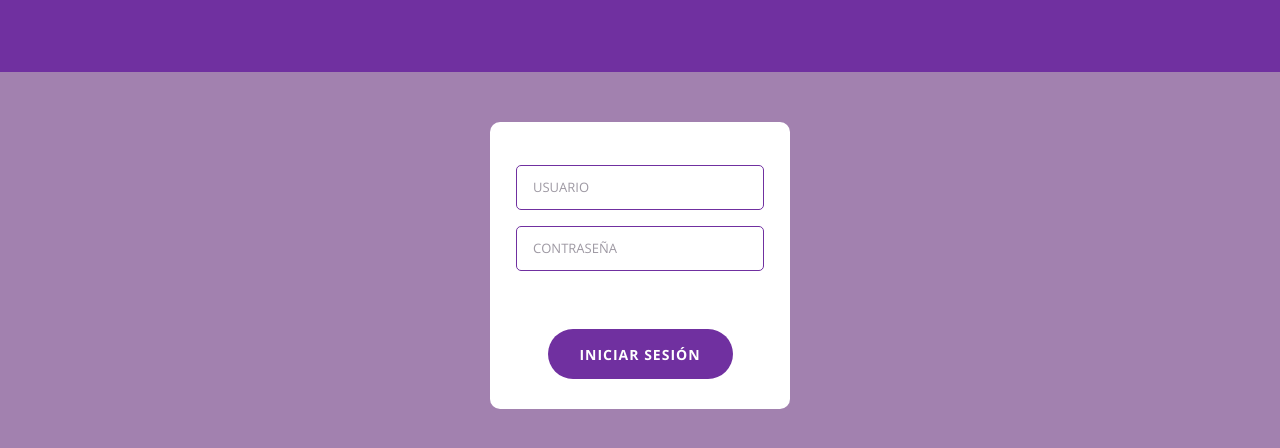
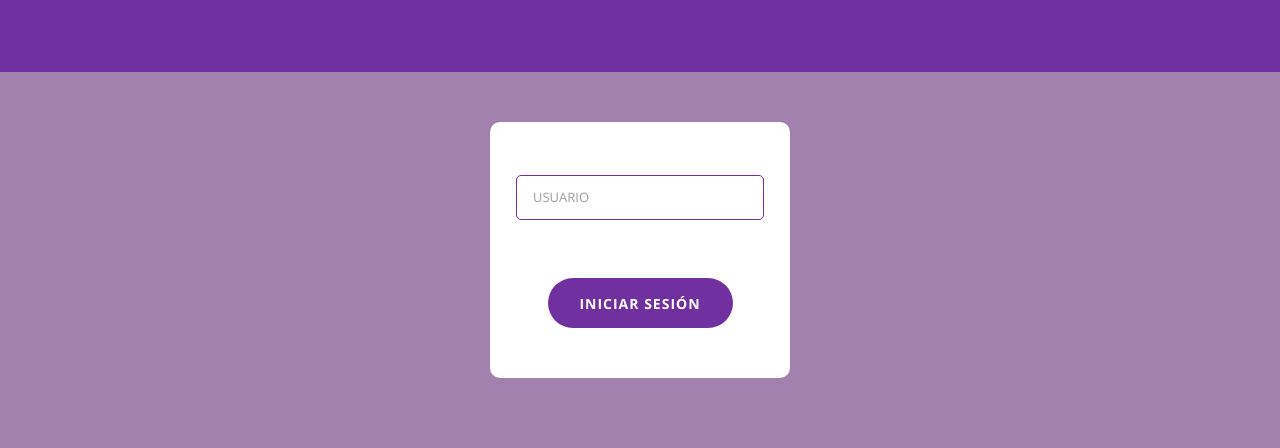
Before and after one commit to napoozinho/Pagina-externa-Evento-Remix, a plain HTML site: page index.html in a window 1280 px wide. Drawn offline with Linux system fonts and the light colour scheme.

Commit message:
simplificado el login

```diff
--- a/index.html
+++ b/index.html
@@ -24,7 +24,7 @@
                     <!-- <label class="form-label" for="email">Correo electrónico</label> -->
                     <input class="form-input" type="text" placeholder="USUARIO" name="email" id="email" required>
                     <!-- <label class="form-label" for="password">Contraseña</label> -->
-                    <input class="form-input" type="password" placeholder="CONTRASEÑA" name="password" id="password" required>
+                    <!-- <input class="form-input" type="password" placeholder="CONTRASEÑA" name="password" id="password" required> -->
                 </div>
                 <button class="form-button" type="submit">INICIAR SESIÓN</button>
             </form>
--- a/styles/index.css
+++ b/styles/index.css
@@ -59,14 +59,14 @@ header {
 
 .inner-formcontainer {
     text-align: left;
-    padding: 35px 26px 30px;
+    padding: 35px 26px 50px 26px;
     /* flexbox */
     display: flex;
     flex-direction: column;
 }
 
 .input-container {
-    margin-bottom: 50px;
+    margin: 10px 0px 50px 0px;
 }
 
 .form-button {
```
